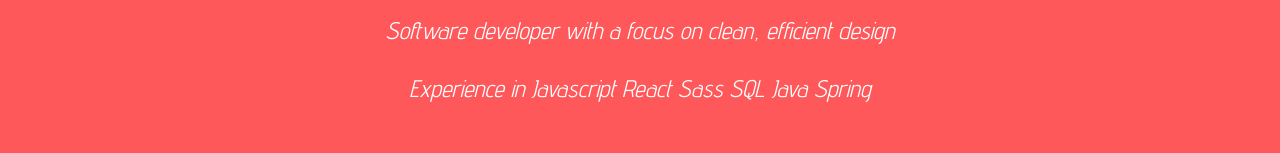
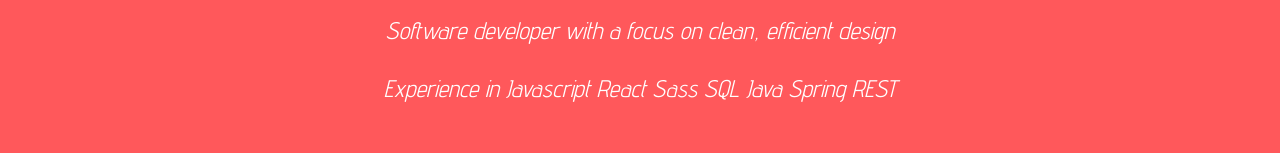
Before and after one commit to TylereDupont/tyleredupont.github.io, a plain HTML site: page index.html in a window 1280 px wide. Shown: the part 210-363 px from the top of the page. Drawn offline with nearby package versions, Linux system fonts and the light colour scheme.

Commit message:
Update index.html

```diff
--- a/index.html
+++ b/index.html
@@ -23,7 +23,7 @@
 	<div id="intro">
 		<h1 id="header">Tyler Dupont</h1>
 		<br>
-		<p id="overview">Software developer with a focus on clean, efficient design <br><br> Experience in Javascript React Sass SQL Java Spring </p>
+		<p id="overview">Software developer with a focus on clean, efficient design <br><br> Experience in Javascript React Sass SQL Java Spring REST</p>
 		<a href="#section1" id="down-arrow"><p>&#709</p></a>
 	</div>
 	<div class="wrapper">
```
